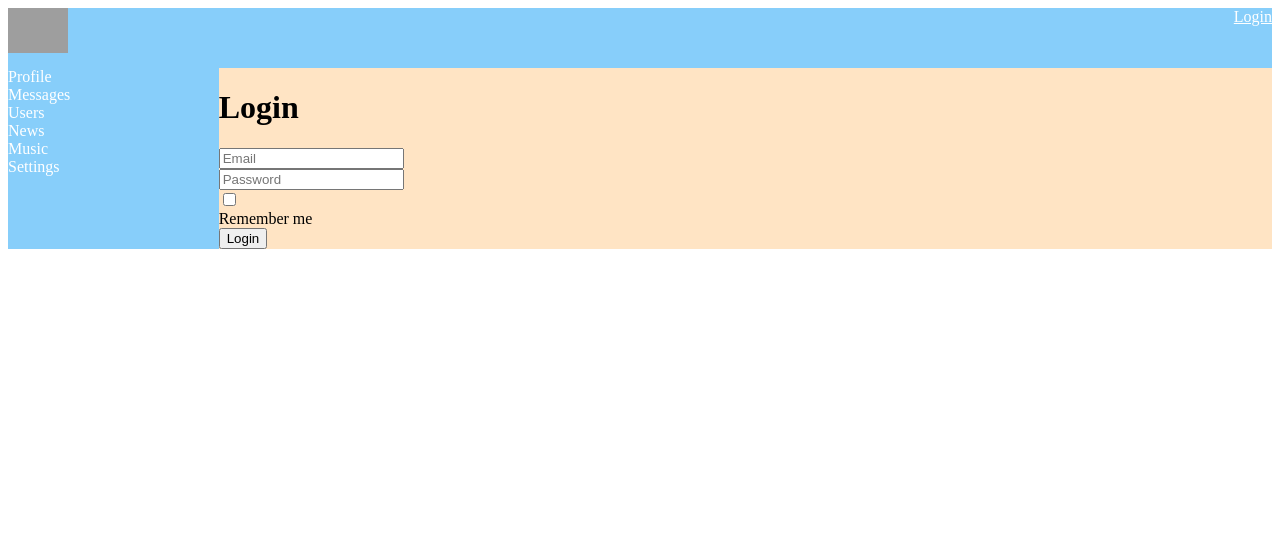
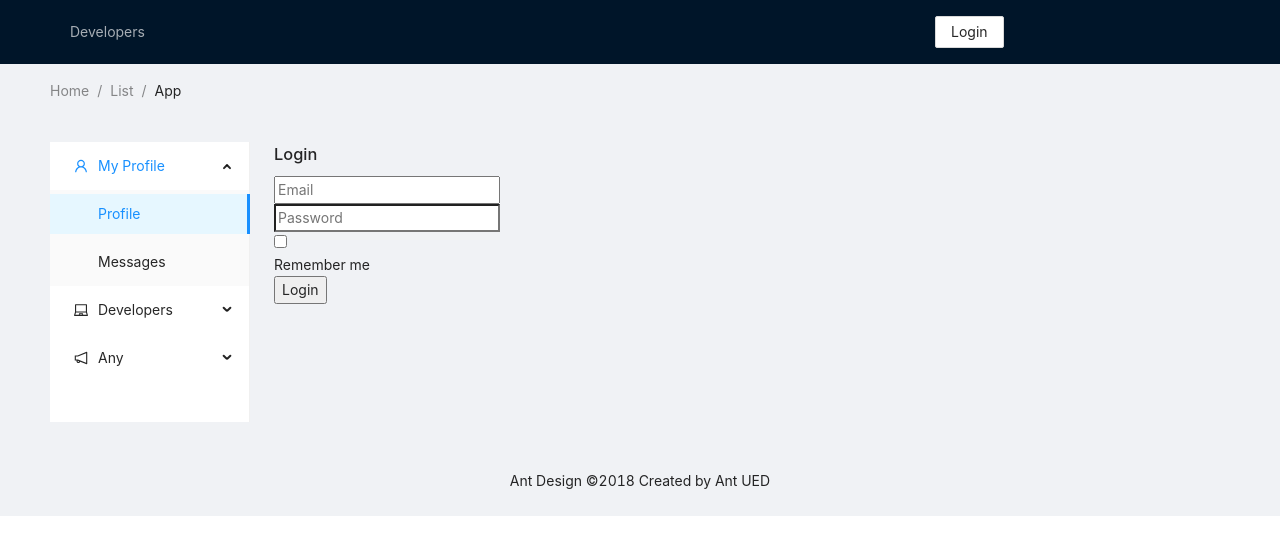
Before and after one commit to brainburner13/training, a React (Create React App) app: page /login in a window 1280 px wide. Shown: the top 554 px of the page. Built offline with nearby package versions, Linux system fonts and the light colour scheme; no server answers; grey boxes are pictures that could not be loaded.

Commit message:
Add antd

```diff
--- a/package.json
+++ b/package.json
@@ -16,6 +16,7 @@
     "@types/react-router-dom": "^5.1.5",
     "@types/react-test-renderer": "^16.9.3",
     "@types/redux-form": "^8.3.0",
+    "antd": "^4.7.2",
     "autoprefixer": "^9.8.6",
     "axios": "^0.20.0",
     "classnames": "^2.2.6",
--- a/src/App.tsx
+++ b/src/App.tsx
@@ -1,76 +1,165 @@
-import React, { ComponentType } from 'react';
-import './App.css';
-import HeaderContainer from './components/Header/HeaderContainer';
-import Navbar from './components/Navbar/Navbar';
-import Footer from './components/Footer/Footer';
-import News from './components/News/News';
-import Music from './components/Music/Music';
-import Settings from './components/Settings/Settings';
-import { BrowserRouter, Route, Switch, withRouter, Redirect } from 'react-router-dom';
-import { UsersPage } from './components/Users/UsersContainer';
-import { LoginPage } from './components/Login/Login';
-import { connect } from 'react-redux';
-import { initializApp } from './Redux/App-reducer';
-import { compose } from 'redux';
-import Preloader from './components/Common/Preloader/Preloader';
-import {Provider} from  'react-redux';
-import store, { AppStateType } from './Redux/Redux-store';
-import {WithSuspense} from './hoc/withSuspense';
+import React, { ComponentType } from "react";
+import "antd/dist/antd.css";
+import { Layout, Menu, Breadcrumb, Avatar, Row, Col } from "antd";
+import {
+  UserOutlined,
+  LaptopOutlined,
+  NotificationOutlined,
+} from "@ant-design/icons";
+import "./App.css";
+import { AppHeader } from "./components/Header/Header";
+import News from "./components/News/News";
+import Music from "./components/Music/Music";
+import Settings from "./components/Settings/Settings";
+import {
+  BrowserRouter,
+  Route,
+  Switch,
+  withRouter,
+  Redirect,
+  Link,
+} from "react-router-dom";
+import { UsersPage } from "./components/Users/UsersContainer";
+import { LoginPage } from "./components/Login/Login";
+import { connect } from "react-redux";
+import { initializApp } from "./Redux/App-reducer";
+import { compose } from "redux";
+import Preloader from "./components/Common/Preloader/Preloader";
+import { Provider } from "react-redux";
+import store, { AppStateType } from "./Redux/Redux-store";
+import { WithSuspense } from "./hoc/withSuspense";
 
-const ProfileContainer = React.lazy(() => import('./components/Profile/ProfileContainer'));
-const DialogsContainer = React.lazy(() => import('./components/Dialogs/DialogsContainer'));
+const { SubMenu } = Menu;
+const { Content, Footer, Sider } = Layout;
+
+const ProfileContainer = React.lazy(
+  () => import("./components/Profile/ProfileContainer")
+);
+const DialogsContainer = React.lazy(
+  () => import("./components/Dialogs/DialogsContainer")
+);
 
 type MapPropsType = ReturnType<typeof mapStateToProps>;
 type DispatchPropsType = {
-  initializApp: () => void,
+  initializApp: () => void;
 };
 
 const SuspendedProfile = WithSuspense(ProfileContainer);
 const SuspendedDialogs = WithSuspense(DialogsContainer);
 
 class App extends React.Component<MapPropsType & DispatchPropsType> {
-
   catchAllUnhandledErrors = (e: PromiseRejectionEvent) => {
-    alert('Some error occured');
+    alert("Some error occured");
   };
 
   componentDidMount() {
     this.props.initializApp();
-    window.addEventListener('unhandledrejection', this.catchAllUnhandledErrors);
-  };
+    window.addEventListener("unhandledrejection", this.catchAllUnhandledErrors);
+  }
 
   componentWillUnmount() {
-    window.removeEventListener('unhandledrejection', this.catchAllUnhandledErrors);
-  };
+    window.removeEventListener(
+      "unhandledrejection",
+      this.catchAllUnhandledErrors
+    );
+  }
 
   render() {
-    if(!this.props.initialized) {
-      return  <Preloader/>
+    if (!this.props.initialized) {
+      return <Preloader />;
     }
     return (
       <BrowserRouter basename={process.env.PUBLIC_URL}>
-        <div className='app-wrapper'>
-          <HeaderContainer/>
-          <Navbar/>
-          <div className='app-wrapper-content'>
+        <Layout>
+          <AppHeader />
+          <Content style={{ padding: "0 50px" }}>
+            <Breadcrumb style={{ margin: "16px 0" }}>
+              <Breadcrumb.Item>Home</Breadcrumb.Item>
+              <Breadcrumb.Item>List</Breadcrumb.Item>
+              <Breadcrumb.Item>App</Breadcrumb.Item>
+            </Breadcrumb>
+            <Layout
+              className="site-layout-background"
+              style={{ padding: "24px 0" }}
+            >
+              <Sider className="site-layout-background" width={200}>
+                <Menu
+                  mode="inline"
+                  defaultSelectedKeys={["1"]}
+                  defaultOpenKeys={["sub1"]}
+                  style={{ height: "100%" }}
+                >
+                  <SubMenu
+                    key="sub1"
+                    icon={<UserOutlined />}
+                    title="My Profile"
+                  >
+                    <Menu.Item key="1">
+                      <Link to="profile">Profile</Link>
+                    </Menu.Item>
+                    <Menu.Item key="2">
+                      <Link to="dialogs">Messages</Link>
+                    </Menu.Item>
+                  </SubMenu>
+                  <SubMenu
+                    key="sub2"
+                    icon={<LaptopOutlined />}
+                    title="Developers"
+                  >
+                    <Menu.Item key="5">
+                      <Link to="developers">Users</Link>
+                    </Menu.Item>
+                  </SubMenu>
+                  <SubMenu
+                    key="sub3"
+                    icon={<NotificationOutlined />}
+                    title="Any"
+                  >
+                    <Menu.Item key="9">
+                      <Link to="news">News</Link>
+                    </Menu.Item>
+                    <Menu.Item key="10">
+                      <Link to="music">Music</Link>
+                    </Menu.Item>
+                    <Menu.Item key="11">
+                      <Link to="settings">Settings</Link>
+                    </Menu.Item>
+                  </SubMenu>
+                </Menu>
+              </Sider>
+              <Content style={{ padding: "0 24px", minHeight: 280 }}>
                 <Switch>
-            <Route exact path='/' render={() => <Redirect to={'/profile'}/>}/>
-            <Route path='/profile:userId?' render={() => <SuspendedProfile/>}/>
-            <Route path='/dialogs'  render={() => <SuspendedDialogs/>}/>
-            <Route path='/users'  render={() => <UsersPage pageTitle={'Users'}/>}/>
-            <Route path='/news'  render={() => <News/>}/>
-            <Route path='/music'  render={() => <Music/>}/>
-            <Route path='/settings'  render={() => <Settings/>}/>
-            <Route path='/login'  render={() => <LoginPage/>}/>
-            <Route path='*'  render={() => <div>404 NOT FOUND</div>}/>
+                  <Route
+                    exact
+                    path="/"
+                    render={() => <Redirect to={"/profile"} />}
+                  />
+                  <Route
+                    path="/profile:userId?"
+                    render={() => <SuspendedProfile />}
+                  />
+                  <Route path="/dialogs" render={() => <SuspendedDialogs />} />
+                  <Route
+                    path="/developers"
+                    render={() => <UsersPage pageTitle={"Users"} />}
+                  />
+                  <Route path="/news" render={() => <News />} />
+                  <Route path="/music" render={() => <Music />} />
+                  <Route path="/settings" render={() => <Settings />} />
+                  <Route path="/login" render={() => <LoginPage />} />
+                  <Route path="*" render={() => <div>404 NOT FOUND</div>} />
                 </Switch>
-          </div>
-          <Footer/>
-        </div>
+              </Content>
+            </Layout>
+          </Content>
+          <Footer style={{ textAlign: "center" }}>
+            Ant Design ©2018 Created by Ant UED
+          </Footer>
+        </Layout>
       </BrowserRouter>
     );
-  };
-};
+  }
+}
 
 const mapStateToProps = (state: AppStateType) => ({
   initialized: state.app.initialized,
@@ -78,8 +167,8 @@ const mapStateToProps = (state: AppStateType) => ({
 
 let AppContainer = compose<ComponentType>(
   withRouter,
-  connect(mapStateToProps, {initializApp})
-) (App);
+  connect(mapStateToProps, { initializApp })
+)(App);
 
 const MyApp: React.FC = () => {
   return (
@@ -88,7 +177,7 @@ const MyApp: React.FC = () => {
         <AppContainer />
       </Provider>
     </BrowserRouter>
-  )
+  );
 };
 
 export default MyApp;
--- /dev/null
+++ b/src/Redux/Auth-selector.ts
@@ -0,0 +1,9 @@
+import { AppStateType } from "./Redux-store";
+
+export const selectIsAuth = (state: AppStateType) => {
+  return state.auth.isAuth;
+};
+
+export const selectCurrentUserLogin = (state: AppStateType) => {
+  return state.auth.login;
+};
--- a/src/components/Header/Header.tsx
+++ b/src/components/Header/Header.tsx
@@ -1,27 +1,61 @@
-import React from 'react';
-import s from './Header.module.css';
-import { NavLink } from 'react-router-dom';
+import React from "react";
+import { Button, Layout, Menu, Avatar, Row, Col } from "antd";
+import { UserOutlined } from "@ant-design/icons";
+import { Link } from "react-router-dom";
+import { useDispatch, useSelector } from "react-redux";
+import {
+  selectIsAuth,
+  selectCurrentUserLogin,
+} from "../../Redux/Auth-selector";
+import { logout } from "../../Redux/Auth-reducer";
 
-export type MapPropsType ={
-  isAuth: boolean;
-  login: string | null;
+const { Header } = Layout;
+
+export type MapPropsType = {};
+
+export const AppHeader: React.FC<MapPropsType> = (props) => {
+  const isAuth = useSelector(selectIsAuth);
+  const login = useSelector(selectCurrentUserLogin);
+
+  const dispatch = useDispatch();
+
+  const logoutCallback = () => {
+    dispatch(logout());
+  };
+
+  return (
+    <Header className="header">
+      <div className="logo" />
+      <Row>
+        <Col span={18}>
+          <Menu theme="dark" mode="horizontal" defaultSelectedKeys={["2"]}>
+            <Menu.Item key="1">
+              <Link to="developers">Developers</Link>
+            </Menu.Item>
+          </Menu>
+        </Col>
+
+        {isAuth ? (
+          <>
+            <Col span={1}>
+              <Avatar
+                alt={login || ""}
+                style={{ backgroundColor: "#87d068" }}
+                icon={<UserOutlined />}
+              />
+            </Col>
+            <Col span={5}>
+              <Button onClick={logoutCallback}>Logout</Button>
+            </Col>
+          </>
+        ) : (
+          <Col span={6}>
+            <Button>
+              <Link to={"/login"}>Login</Link>
+            </Button>
+          </Col>
+        )}
+      </Row>
+    </Header>
+  );
 };
-
-export type DispatchPropsType ={
-  logout: () => void;
-};
-
-const Header: React.FC<MapPropsType & DispatchPropsType> = (props) => {
-    return (
-     <header className={s.header}>
-       <img src='https://c7.hotpng.com/preview/182/85/212/nasa-insignia-independent-verification-and-validation-facility-logo-clip-art-nasa.jpg' alt=''/>
-       <div className={s.loginBlock}>
-         {props.isAuth
-         ? <div>{props.login} - <button onClick={props.logout}>Logout</button></div>
-         : <NavLink to={'/login'}>Login</NavLink>}
-       </div>
-     </header>
-    )
-};
-
-export default Header;
--- a/src/components/Header/HeaderContainer.tsx
+++ /dev/null
@@ -1,20 +0,0 @@
-import React from 'react';
-import Header, { MapPropsType, DispatchPropsType } from './Header';
-import { connect } from 'react-redux';
-import {logout} from '../../Redux/Auth-reducer';
-import { AppStateType } from '../../Redux/Redux-store';
-
-class HeaderContainer extends React.Component<MapPropsType & DispatchPropsType> {
-  render() {
-    return (
-     <Header {...this.props}/>
-    )
-  };
-};
-
-const mapStateToProps = (state: AppStateType) => ({
-  isAuth: state.auth.isAuth,
-  login: state.auth.login,
-});
-
-export default connect<MapPropsType, DispatchPropsType, {}, AppStateType>(mapStateToProps, {logout})(HeaderContainer);
--- a/src/components/Users/Users.tsx
+++ b/src/components/Users/Users.tsx
@@ -74,7 +74,7 @@ export const Users: React.FC<PropsType> = (props) => {
     if(currentPage !== 1) query.page = String(currentPage);
 
     history.push({
-      pathname: '/users',
+      pathname: '/developers',
       search: queryString.stringify(query),
     })
   }, [filter, currentPage]);
```
Also changed, not shown: 1 other file (tests, documents, lock files or other folders). Lines whose indentation alone changed are shown as unchanged.
